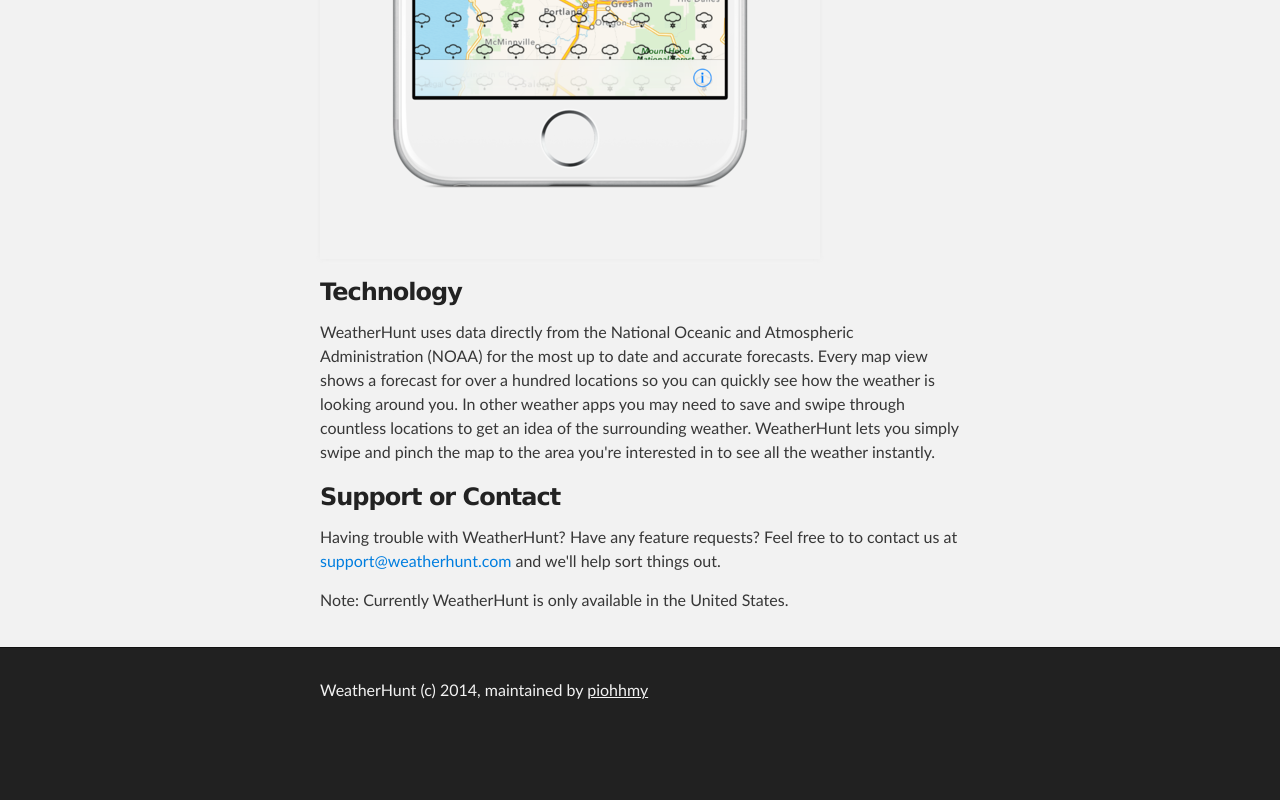
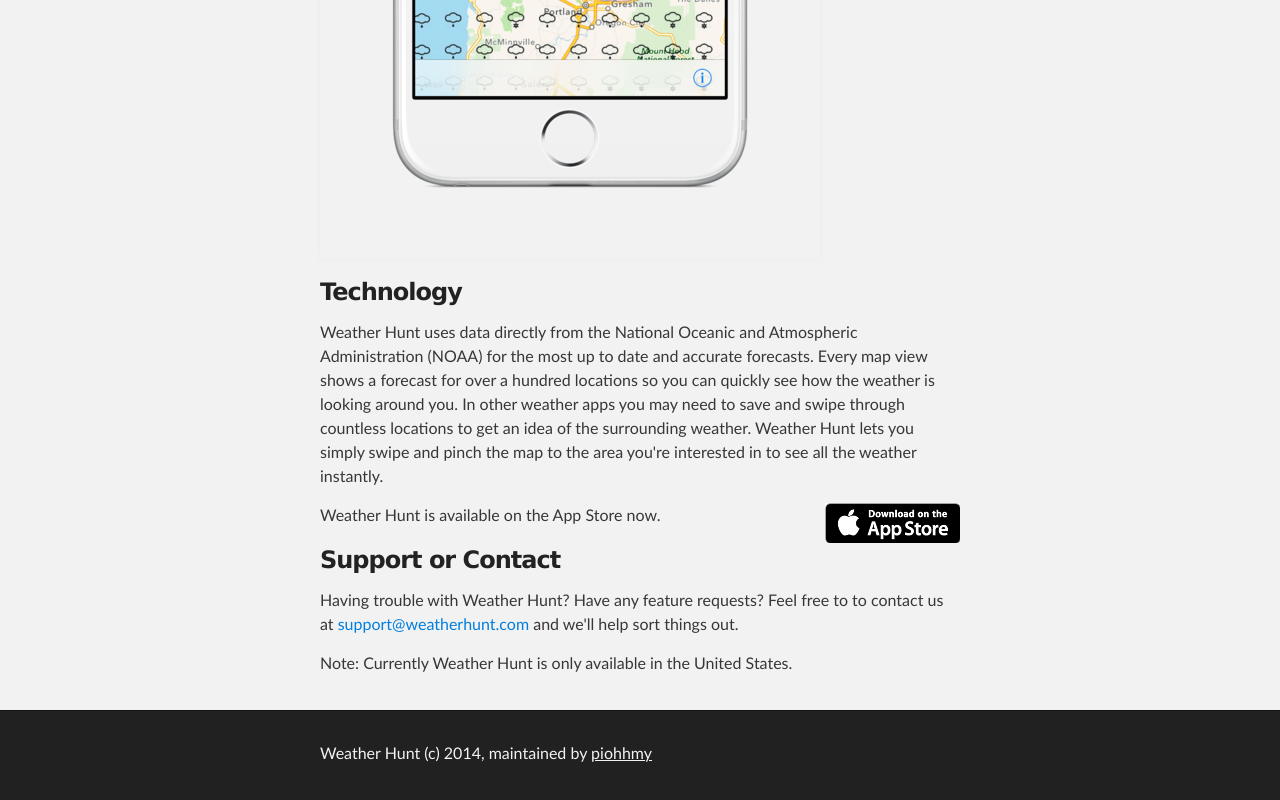
Before and after one commit to piohhmy/weatherhunt, a plain HTML site: page index.html in a window 1280 px wide. Shown: the part 1034-1834 px from the top of the page. Before the commit the page ends 1771 px from the top, so only its background shows below. Drawn offline with Linux system fonts and the light colour scheme.

Commit message:
Adding link to AppStore

```diff
--- a/index.html
+++ b/index.html
@@ -4,11 +4,11 @@
   <head>
     <meta charset='utf-8'>
     <meta http-equiv="X-UA-Compatible" content="chrome=1">
-    <meta name="description" content="WeatherHunt : Project page for the WeatherHunt iOS app">
+    <meta name="description" content="Weather Hunt : Project page for the Weather Hunt iOS app">
 
     <link rel="stylesheet" type="text/css" media="screen" href="stylesheets/stylesheet.css">
 
-    <title>WeatherHunt</title>
+    <title>Weather Hunt</title>
   </head>
 
   <body>
@@ -16,10 +16,10 @@
     <!-- HEADER -->
     <div id="header_wrap" class="outer">
         <header class="inner">
-          <h1 id="project_title">WeatherHunt</h1>
+          <h1 id="project_title">Weather Hunt</h1>
           <h2 id="project_tagline">Find some good weather and get outside!</h2>
                       <section id="downloads">
-                        <a class="ios_download_link" href="https://github.com/piohhmy/weatherhunt/zipball/master">Download this app on the App Store</a>
+                        <a class="ios_download_link" href="https://appsto.re/us/Pm8x4.i">Download this app on the App Store</a>
                       </section>
         </header>
     </div>
@@ -28,35 +28,38 @@
     <div id="main_content_wrap" class="outer">
       <section id="main_content" class="inner">
         <h3>
-<a id="weatherhunt-for-ios" class="anchor" href="#weatherhunt-for-ios" aria-hidden="true"><span class="octicon octicon-link"></span></a>WeatherHunt for iOS</h3>
+<a id="weatherhunt-for-ios" class="anchor" href="#weatherhunt-for-ios" aria-hidden="true"><span class="octicon octicon-link"></span></a>Weather Hunt for iOS</h3>
 
-<p>WeatherHunt allows you to quickly see hundreds of weather forecasts at a glance so you can find the weather you're seeking.  Are you looking to go hiking this weekend but don't want soggy feet? Are you just looking to just get out of the drizzle and overcast?   WeatherHunt shows you where the sun is shining!</p>
+<p>Weather Hunt allows you to quickly see hundreds of weather forecasts at a glance so you can find the weather you're seeking.  Are you looking to go hiking this weekend but don't want soggy feet? Are you just looking to just get out of the drizzle and overcast?   Weather Hunt shows you where the sun is shining!</p>
 
 <p>
 <img src='./images/iphone6_screenshot2_500.png'/>
 
 <h3>Technology</h3>
 <p>
-WeatherHunt uses data directly from the National Oceanic and Atmospheric Administration (NOAA) for the most up to date and accurate forecasts.
+Weather Hunt uses data directly from the National Oceanic and Atmospheric Administration (NOAA) for the most up to date and accurate forecasts.
 Every map view shows a forecast for over a hundred locations so you can quickly see how the weather is looking around you.
 In other weather apps you may need to save and swipe through countless locations to get an idea of the surrounding weather.
-WeatherHunt lets you simply swipe and pinch the map to the area you're interested in to see all the weather instantly.
+Weather Hunt lets you simply swipe and pinch the map to the area you're interested in to see all the weather instantly.
 </p>
 
-
+<p>
+Weather Hunt is available on the App Store now.
+<a class="ios_download_link" href="https://appsto.re/us/Pm8x4.i">Download this app on the App Store</a>
+</p>
 
 <h3>
 <a id="support-or-contact" class="anchor" href="#support-or-contact" aria-hidden="true"><span class="octicon octicon-link"></span></a>Support or Contact</h3>
 
-<p>Having trouble with WeatherHunt?  Have any feature requests?  Feel free to to contact us at <a href="mailto:support@weatherhunt.com">support@weatherhunt.com</a> and we'll help sort things out.  </p>
-<p>Note: Currently WeatherHunt is only available in the United States. </p>
+<p>Having trouble with Weather Hunt?  Have any feature requests?  Feel free to to contact us at <a href="mailto:support@weatherhunt.com">support@weatherhunt.com</a> and we'll help sort things out.  </p>
+<p>Note: Currently Weather Hunt is only available in the United States. </p>
       </section>
     </div>
 
     <!-- FOOTER  -->
     <div id="footer_wrap" class="outer">
       <footer class="inner">
-        <p class="copyright">WeatherHunt (c) 2014, maintained by  <a href="https://github.com/piohhmy">piohhmy</a></p>
+        <p class="copyright">Weather Hunt (c) 2014, maintained by  <a href="https://github.com/piohhmy">piohhmy</a></p>
       </footer>
     </div>
 
```
